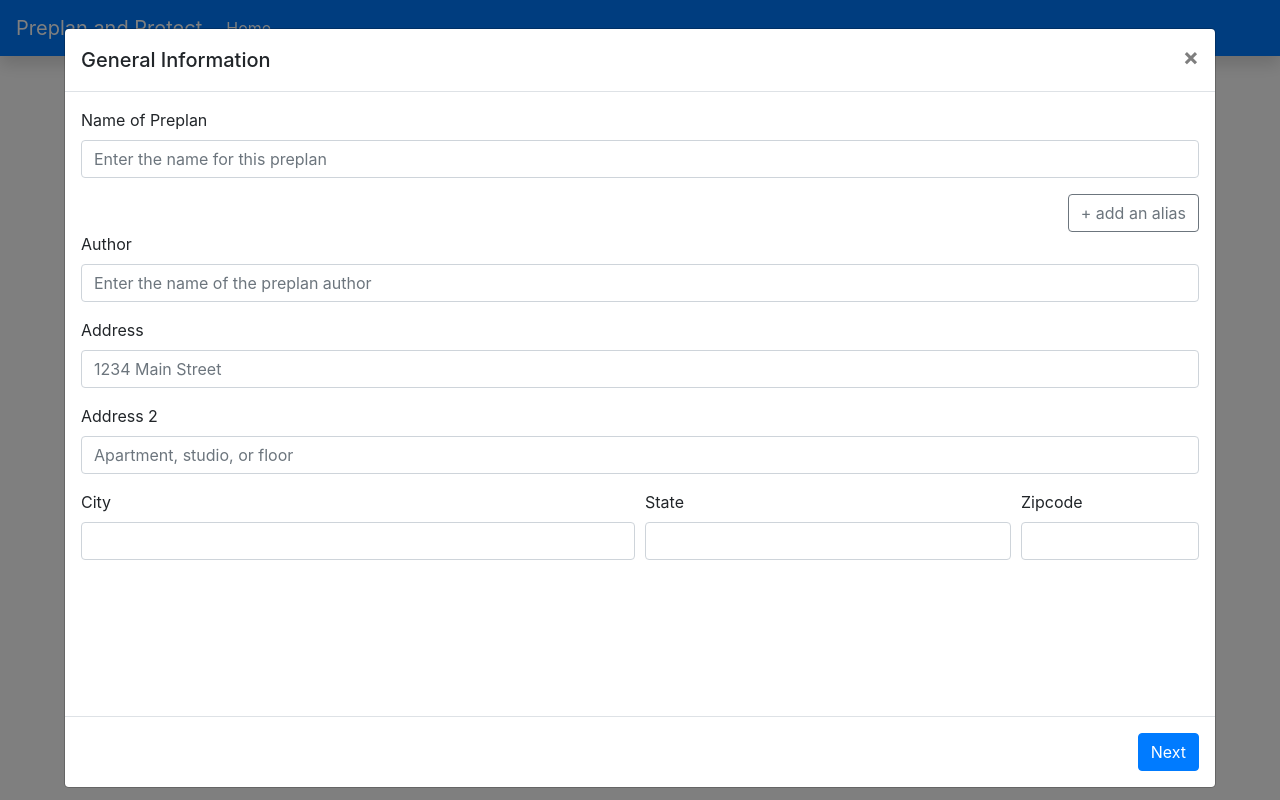
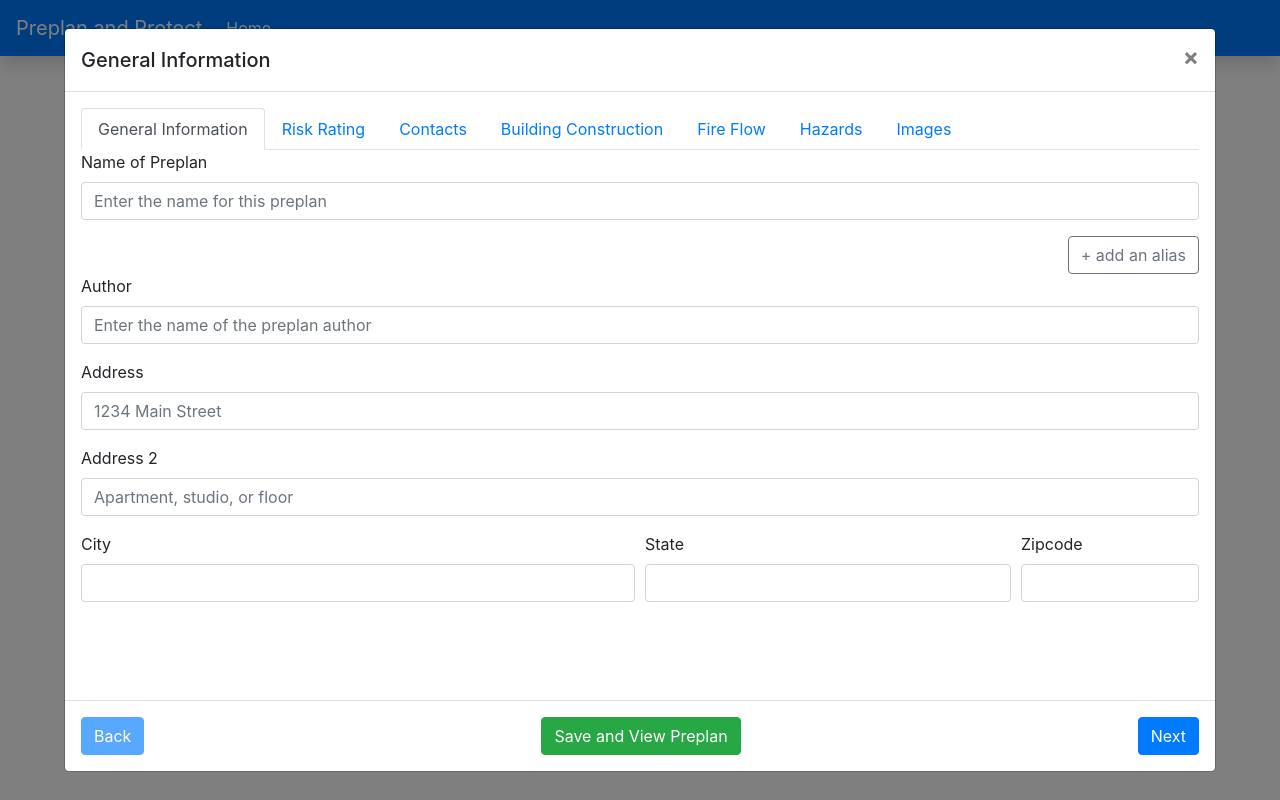
Before and after one commit to stats/preplan-and-protect, an Angular app: page / in a window 1280 px wide. Both pictures are taken after a click on the button "Create a Preplan". Built offline with nearby package versions, Linux system fonts and the light colour scheme.

Commit message:
Add tab navigation to create edit the preplan

```diff
--- a/src/app/create-edit-preplan/create-edit-preplan.component.html
+++ b/src/app/create-edit-preplan/create-edit-preplan.component.html
@@ -8,12 +8,15 @@
         </button>
       </div>
       <div class="modal-body">
+        <ul class="nav nav-tabs" role="tablist">
+          <li class="nav-item" *ngFor="let step of steps; let i = index;"><a class="nav-link" [ngClass]="current_step == i ? 'active' : ''" role="tab" href="javascript:void(0)" [attr.aria-selected]="current_step == i ? 'true' : 'false'" (click)="setStep(i)">{{step.title}}</a></li>
+        </ul>
         <ng-template section-content></ng-template>
       </div>
-      <div class="modal-footer">
-        <button type="button" class="btn btn-secondary mr-auto" *ngIf="current_step !== 0" (click)="back()">Back</button>
-        <button type="button" class="btn btn-primary" *ngIf="current_step !== steps.length - 1" (click)="next()">Next</button>
-        <button type="button" class="btn btn-success" *ngIf="current_step == steps.length - 1" (click)="viewReport()">Save and View Preplan</button>
+      <div class="modal-footer justify-content-between">
+        <button type="button" class="btn btn-primary" [disabled]="current_step == 0" (click)="back()">Back</button>
+        <button type="button" class="btn btn-success" (click)="viewReport()">Save and View Preplan</button>
+        <button type="button" class="btn btn-primary"[disabled]="current_step == steps.length - 1" (click)="next()">Next</button>
     </div>
   </div>
 </div>
--- a/src/app/create-edit-preplan/create-edit-preplan.component.scss
+++ b/src/app/create-edit-preplan/create-edit-preplan.component.scss
@@ -4,5 +4,5 @@
 }
 
 .modal-dialog, .modal-content {
-  min-height: 95vh;
+  min-height: 93vh;
 }
--- a/src/app/create-edit-preplan/create-edit-preplan.component.ts
+++ b/src/app/create-edit-preplan/create-edit-preplan.component.ts
@@ -23,7 +23,7 @@ export class CreateEditPreplanComponent implements OnInit {
 
   private showModalRef:Subscription = null;
 
-  private steps:any[] = [
+  public steps:any[] = [
     {title: 'General Information', content: GeneralInformationComponent},
     {title: 'Risk Rating', content: RiskRatingComponent},
     {title: 'Contacts', content: ContactsComponent},
@@ -33,7 +33,7 @@ export class CreateEditPreplanComponent implements OnInit {
     {title: 'Images', content: ImagesComponent}
   ];
 
-  private current_step = 0;
+  public current_step = 0;
 
   public section_title;
 
@@ -69,10 +69,14 @@ export class CreateEditPreplanComponent implements OnInit {
     const componentRef = viewContainerRef.createComponent(componentFactory);
   }
 
+  setStep(index) {
+    this.current_step = index;
+    this.loadComponent();
+  }
+
   private next() {
     this.current_step++;
     this.loadComponent();
-    console.log(this.preplans.current_preplan);
   }
 
   private back() {
```
